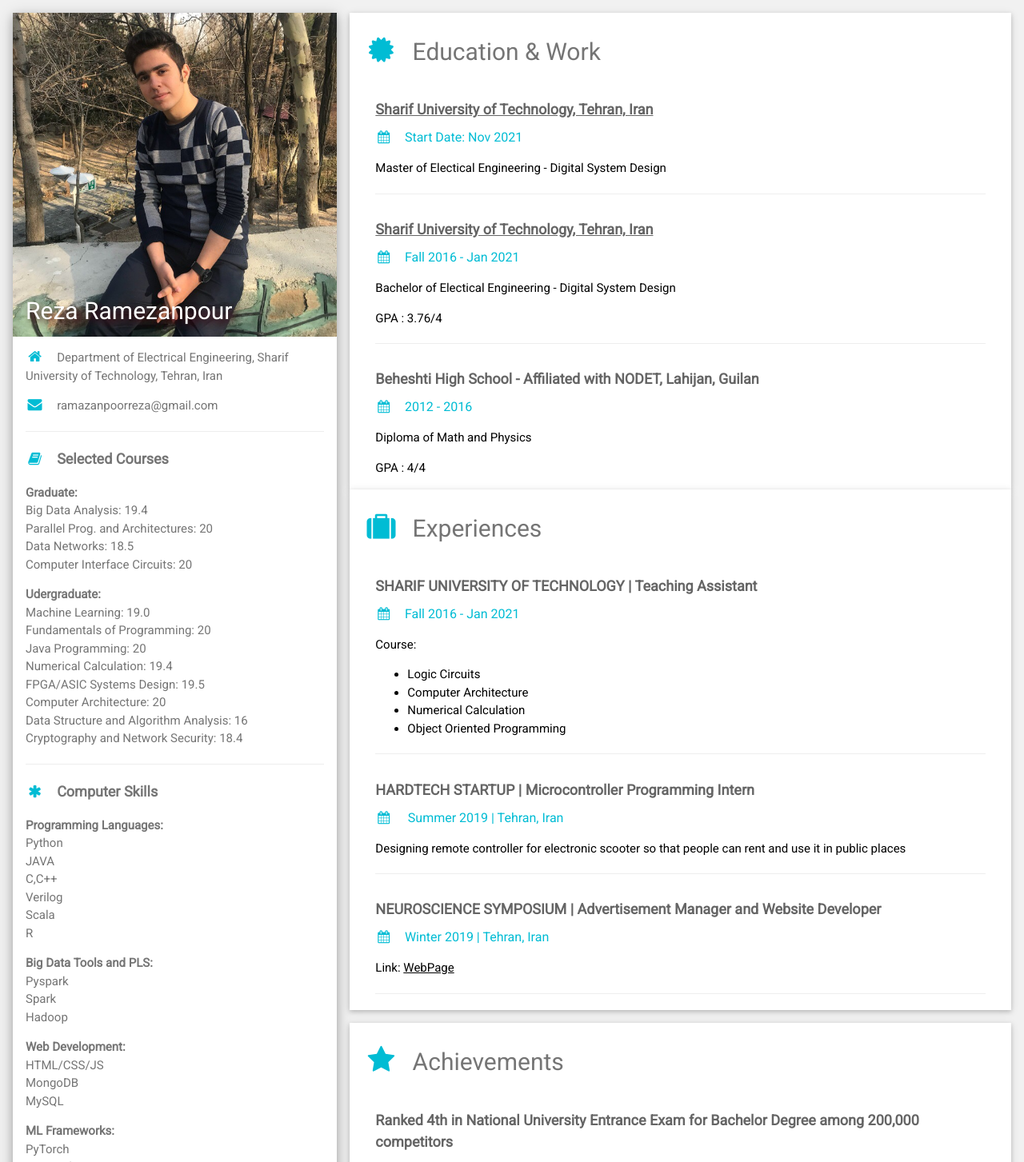
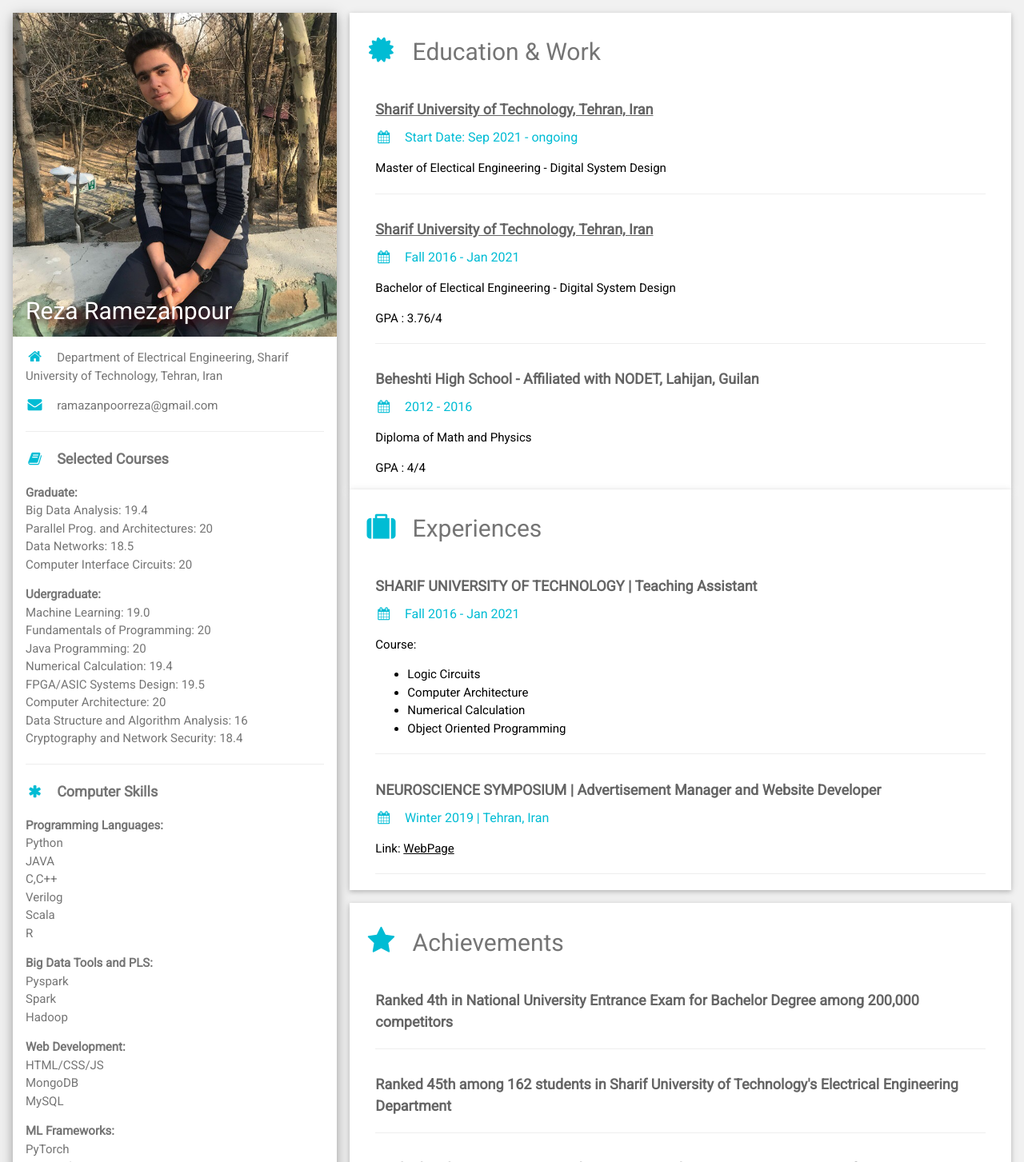
Before and after one commit to rezaneo7/rezaneo7.github.io, a plain HTML site: page index.html in a window 1280 px wide. Shown: the top 1453 px of the page at 80% size. Drawn offline with nearby package versions, Linux system fonts and the light colour scheme.

Commit message:
updated my master

```diff
--- a/index.html
+++ b/index.html
@@ -145,7 +145,7 @@
 
     <div class="w3-container">
       <a href="http://ee.sharif.edu/~web/en/"><h5 class="w3-opacity"><b>Sharif University of Technology, Tehran, Iran</b></h5></a>
-      <h6 class="w3-text-cyan"><i class="fa fa-calendar fa-fw w3-margin-right"></i>Start Date: Nov 2021</h6>
+      <h6 class="w3-text-cyan"><i class="fa fa-calendar fa-fw w3-margin-right"></i>Start Date: Sep 2021 - ongoing</h6>
       <p>Master of Electical Engineering - Digital System Design</p>
 
 
@@ -200,14 +200,7 @@
      </p>
      <hr>
     </div>
-    <div class="w3-container">
-     <h5 class="w3-opacity"><b>HARDTECH STARTUP | Microcontroller Programming Intern</b></h5>
-     <h6 class="w3-text-cyan"><i class="fa fa-calendar fa-fw w3-margin-right"></i> Summer 2019 | Tehran, Iran</h6>
-     <p>Designing remote controller for electronic scooter so that people can rent and use it
-        in public places
-     </p>
-     <hr>
-    </div>
+
     <div class="w3-container">
      <h5 class="w3-opacity"><b>NEUROSCIENCE SYMPOSIUM | Advertisement Manager and
         Website Developer</b></h5>
```
